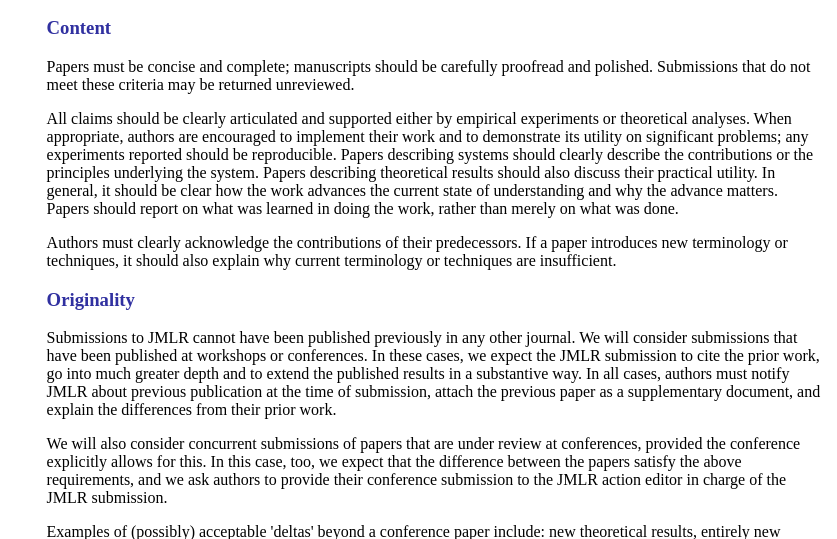
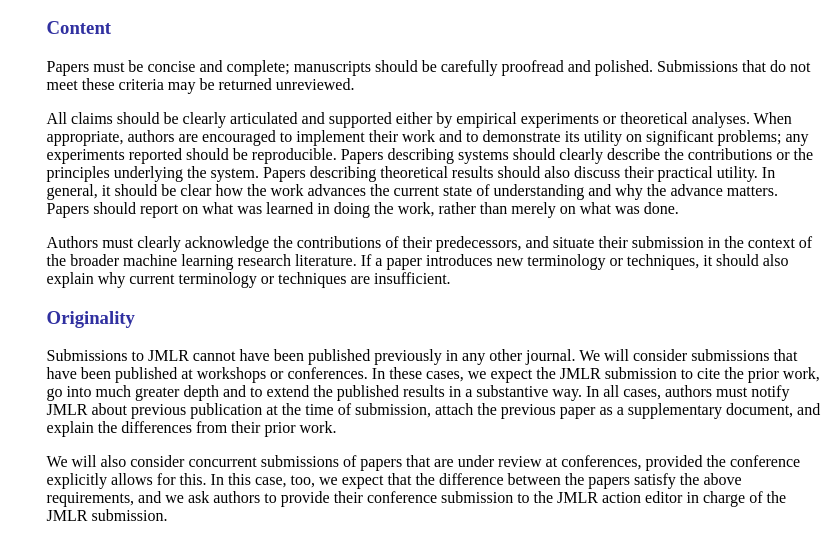
Before and after one commit to JmlrOrg/webpage, a Python web app: template templates/beta/author-info.html in a window 1280 px wide. Shown: the part 837-1376 px from the top of the page, without its empty margins (443-1280 px from the left). Run offline with Jinja, Linux system fonts and the light colour scheme; the template is opened without the code that fills it, so the values that code supplies are empty.

Commit message:
Update author guide upon request of David Blei

```diff
--- a/templates/beta/author-info.html
+++ b/templates/beta/author-info.html
@@ -95,7 +95,8 @@ practical utility. In general, it should be clear how the work advances
 the current state of understanding and why the advance matters. Papers
 should report on what was learned in doing the work, rather than merely
 on what was done.
-<p>Authors must clearly acknowledge the contributions of their predecessors.
+<p>Authors must clearly acknowledge the contributions of their predecessors,
+and situate their submission in the context of the broader machine learning research literature.
 If a paper introduces new terminology or techniques, it should also explain
 why current terminology or techniques are insufficient.
 <h3>
```
